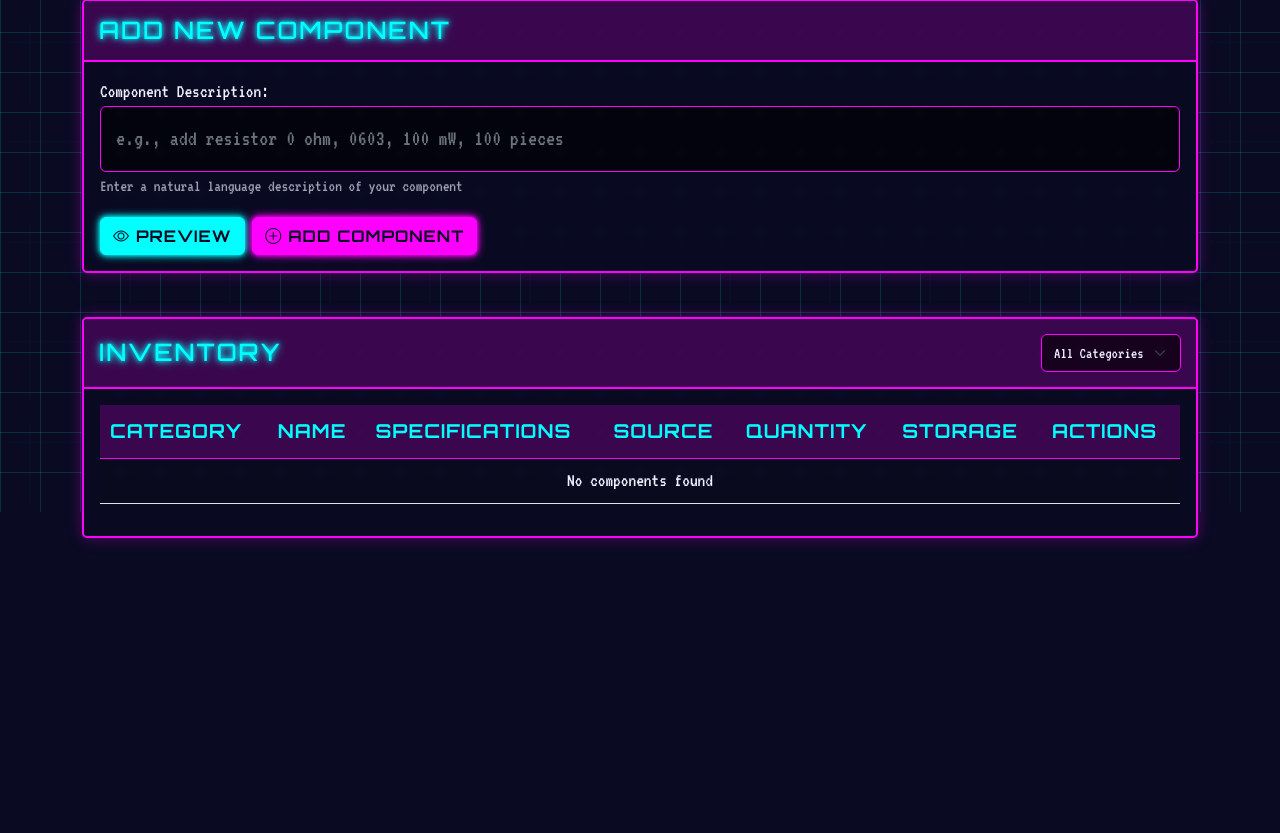
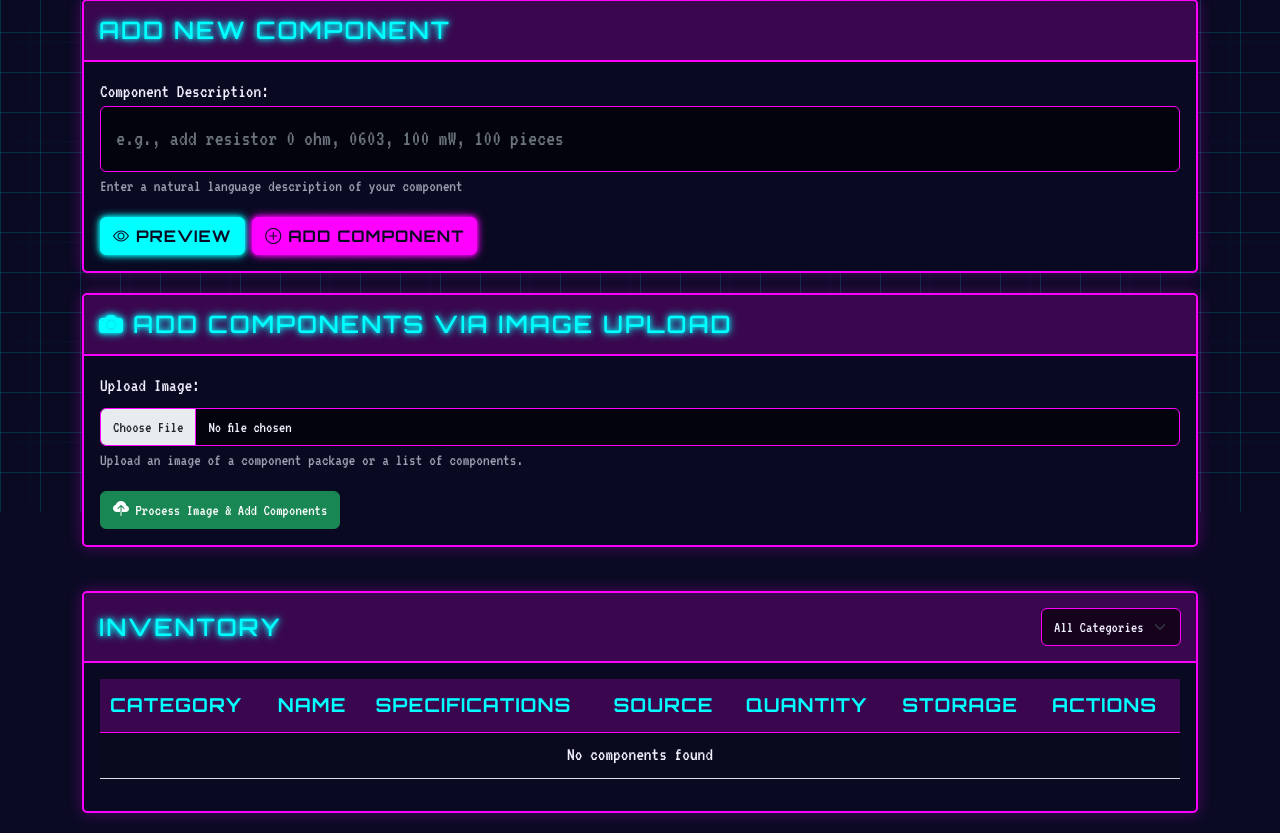
Before and after one commit to PTravnicek/Smart_HW_Inventory, a Flask app: page / in a window 1280 px wide. Shown: the part 288-1121 px from the top of the page. Before the commit the page ends 833 px from the top, so only its background shows below. Run offline with Flask 3, Linux system fonts and the light colour scheme; data that the repository does not hold is empty; some libraries are stand-ins or nearby versions.

Commit message:
Upload printscreen of items to add to the database

```diff
--- a/app.py
+++ b/app.py
@@ -3,6 +3,8 @@ import os
 from database import init_db, add_component, get_all_components_with_similarity_info, find_similar_components, merge_components, get_component_by_id, update_component_storage, update_component_quantity, search_components, update_component, delete_component, mark_components_not_similar
 from parser import parse_component
 import sqlite3
+import base64
+from llm_parser import process_image_with_llm
 
 app = Flask(__name__)
 
@@ -219,5 +221,57 @@ def mark_not_similar(component_id, similar_id):
     else:
         return jsonify({'error': 'Failed to mark components as not similar'}), 400
 
+@app.route('/api/upload_image', methods=['POST'])
+def upload_image_api():
+    if 'image' not in request.files:
+        return jsonify({'error': 'No image file provided'}), 400
+
+    file = request.files['image']
+
+    if file.filename == '':
+        return jsonify({'error': 'No image selected'}), 400
+
+    if file:
+        try:
+            # Read image bytes
+            image_bytes = file.read()
+            # Encode image to base64
+            base64_image = base64.b64encode(image_bytes).decode('utf-8')
+
+            # Process image using LLM (implement this function in llm_parser.py)
+            extracted_components = process_image_with_llm(base64_image)
+
+            added_count = 0
+            errors = []
+
+            if not extracted_components:
+                 return jsonify({'error': 'Could not extract any components from the image.'}), 400
+
+            # Add extracted components to the database
+            for component_data in extracted_components:
+                try:
+                    # Ensure basic structure; LLM might miss fields
+                    component_data.setdefault('name', 'Unknown Component')
+                    component_data.setdefault('category', 'Uncategorized')
+                    component_data.setdefault('specifications', '')
+                    component_data.setdefault('source', '')
+                    component_data.setdefault('quantity', 1)
+                    add_component(component_data)
+                    added_count += 1
+                except Exception as e:
+                    errors.append(f"Error adding '{component_data.get('name', 'Unknown')}': {str(e)}")
+
+            return jsonify({
+                'message': f'Processed image. Added {added_count} component(s).',
+                'added_count': added_count,
+                'errors': errors
+            })
+
+        except Exception as e:
+            print(f"Error processing image: {str(e)}")
+            return jsonify({'error': f'Failed to process image: {str(e)}'}), 500
+
+    return jsonify({'error': 'Invalid file'}), 400
+
 if __name__ == '__main__':
     app.run(debug=True)
--- a/static/js/main.js
+++ b/static/js/main.js
@@ -75,6 +75,8 @@ function retroBootSequence() {
 
 // This function will be called after boot sequence completes
 function initApp() {
+    console.log("initApp called - Initializing application...");
+
     // DOM elements
     const componentInput = document.getElementById('componentInput');
     const previewBtn = document.getElementById('previewBtn');
@@ -93,6 +95,13 @@ function initApp() {
     const zeroQuantityFilter = document.getElementById('zeroQuantityFilter');
     const applyFiltersBtn = document.getElementById('applyFiltersBtn');
     const resetFiltersBtn = document.getElementById('resetFiltersBtn');
+    const componentImageInput = document.getElementById('componentImageInput');
+    const uploadImageBtn = document.getElementById('uploadImageBtn');
+    const imagePreviewContainer = document.getElementById('imagePreviewContainer');
+    const imagePreview = document.getElementById('imagePreview');
+    const imageProcessingStatus = document.getElementById('imageProcessingStatus');
+    const imageProcessingProgress = document.getElementById('imageProcessingProgress');
+    const imageProcessingText = document.getElementById('imageProcessingText');
 
     // Event listeners
     previewBtn.addEventListener('click', previewParse);
@@ -130,7 +139,134 @@ function initApp() {
         console.log('Could not add sound effects');
     }
 
+    // Add logging to check if elements exist
+    if (!componentImageInput) console.error("Element with ID 'componentImageInput' not found!");
+    if (!uploadImageBtn) console.error("Element with ID 'uploadImageBtn' not found!");
+
+    // Image preview listener
+    if (componentImageInput) {
+        componentImageInput.addEventListener('change', function(event) {
+            console.log("Image input changed.");
+            const file = event.target.files[0];
+            if (file) {
+                const reader = new FileReader();
+                reader.onload = function(e) {
+                    imagePreview.src = e.target.result;
+                    imagePreviewContainer.classList.remove('d-none');
+                }
+                reader.readAsDataURL(file);
+                imageProcessingStatus.classList.add('d-none'); // Hide status on new image select
+            } else {
+                imagePreviewContainer.classList.add('d-none');
+            }
+        });
+    }
+
+    // Image upload listener
+    if (uploadImageBtn) {
+        uploadImageBtn.addEventListener('click', function() {
+            console.log("Upload Image button clicked!");
+
+            const file = componentImageInput.files[0];
+            if (!file) {
+                console.log("No file selected.");
+                alert('Please select an image file first.');
+                return;
+            }
+
+            console.log("File selected:", file.name);
+            const formData = new FormData();
+            formData.append('image', file);
+
+            console.log("FormData created, preparing fetch...");
+
+            // Show processing status
+            imageProcessingStatus.classList.remove('d-none');
+            imageProcessingProgress.style.width = '0%';
+            imageProcessingProgress.classList.add('progress-bar-animated');
+            imageProcessingText.textContent = 'Uploading image...';
+            uploadImageBtn.disabled = true;
+
+            // Simulate progress (replace with actual progress if backend supports it)
+            let progress = 0;
+            const progressInterval = setInterval(() => {
+                progress += 10;
+                if (progress <= 100) {
+                    imageProcessingProgress.style.width = `${progress}%`;
+                    if (progress > 50 && progress < 90) imageProcessingText.textContent = 'Processing with Vision LLM...';
+                    else if (progress >= 90) imageProcessingText.textContent = 'Adding components to database...';
+                } else {
+                    clearInterval(progressInterval);
+                }
+            }, 300);
+
+            console.log("Initiating fetch to /api/upload_image");
+
+            fetch('/api/upload_image', {
+                method: 'POST',
+                body: formData,
+                // No 'Content-Type' header - browser sets it correctly for FormData
+            })
+            .then(response => {
+                console.log("Received response from /api/upload_image:", response.status);
+                return response.json().then(data => ({ status: response.status, body: data }))
+            })
+            .then(({ status, body }) => {
+                console.log("Parsed response body:", body);
+                clearInterval(progressInterval); // Stop progress simulation
+                imageProcessingProgress.style.width = '100%';
+                imageProcessingProgress.classList.remove('progress-bar-animated');
+
+                if (status === 200) {
+                    console.log("Image processing successful.");
+                    imageProcessingText.textContent = body.message || 'Image processed successfully.';
+                    imageProcessingProgress.classList.remove('bg-info');
+                    imageProcessingProgress.classList.add('bg-success');
+                    // Show detailed success/error breakdown
+                    let resultDetail = `${body.added_count} component(s) added.`;
+                    if(body.errors && body.errors.length > 0) {
+                        resultDetail += ` ${body.errors.length} error(s) occurred: ${body.errors.join(', ')}`;
+                        imageProcessingProgress.classList.remove('bg-success');
+                        imageProcessingProgress.classList.add('bg-warning');
+                    }
+                     setTimeout(() => { // Show results briefly
+                        alert(resultDetail);
+                        loadComponents(); // Refresh inventory list
+                    }, 500);
+
+                } else {
+                    console.error("Image processing failed with status:", status);
+                    imageProcessingText.textContent = `Error: ${body.error || 'Unknown error'}`;
+                    imageProcessingProgress.classList.remove('bg-info');
+                    imageProcessingProgress.classList.add('bg-danger');
+                     setTimeout(() => { // Show error briefly
+                         alert(`Error processing image: ${body.error || 'Unknown error'}`);
+                     }, 500);
+                }
+            })
+            .catch(error => {
+                clearInterval(progressInterval); // Stop progress simulation
+                console.error('Fetch Error uploading image:', error);
+                imageProcessingText.textContent = 'Upload failed. See console for details.';
+                imageProcessingProgress.style.width = '100%';
+                imageProcessingProgress.classList.remove('progress-bar-animated', 'bg-info');
+                imageProcessingProgress.classList.add('bg-danger');
+                alert('An error occurred during image upload. Check the console (F12).');
+            })
+            .finally(() => {
+                console.log("Fetch process finished.");
+                uploadImageBtn.disabled = false;
+                // Optionally clear the input and preview after processing
+                // componentImageInput.value = '';
+                // imagePreviewContainer.classList.add('d-none');
+            });
+        });
+    } else {
+        console.error("Upload button not found, cannot add event listener.");
+    }
+
     // Load initial components
+    console.log("Calling loadComponents for initial load...");
     loadComponents();
 
     // ALL OTHER FUNCTIONS GO HERE
--- a/templates/index.html
+++ b/templates/index.html
@@ -125,6 +125,37 @@
             </div>
         </div>
 
+        <div class="row">
+            <div class="col-md-12">
+                <div class="card">
+                    <div class="card-header">
+                        <h4><i class="bi bi-camera-fill me-2"></i>Add Components via Image Upload</h4>
+                    </div>
+                    <div class="card-body">
+                        <div class="form-group mb-3">
+                            <label for="componentImageInput" class="form-label">Upload Image:</label>
+                            <input type="file" class="form-control" id="componentImageInput" accept="image/*">
+                            <small class="form-text text-muted">
+                                Upload an image of a component package or a list of components.
+                            </small>
+                        </div>
+                        <div id="imagePreviewContainer" class="mb-3 d-none text-center">
+                            <img id="imagePreview" src="#" alt="Image Preview" style="max-width: 100%; max-height: 200px; border: 1px solid var(--primary-color); padding: 5px;"/>
+                        </div>
+                        <div id="imageProcessingStatus" class="mt-3 d-none">
+                            <div class="progress mb-2">
+                                <div id="imageProcessingProgress" class="progress-bar progress-bar-striped progress-bar-animated bg-info" role="progressbar" style="width: 0%"></div>
+                            </div>
+                            <p id="imageProcessingText" class="text-center text-info"></p>
+                        </div>
+                        <button id="uploadImageBtn" class="btn btn-success">
+                            <i class="bi bi-cloud-upload-fill"></i> Process Image & Add Components
+                        </button>
+                    </div>
+                </div>
+            </div>
+        </div>
+
         <div class="row mt-4">
             <div class="col-md-12">
                 <div class="card inventory-card">
```
Also changed, not shown: llm_parser.py (+79 -1 lines).
